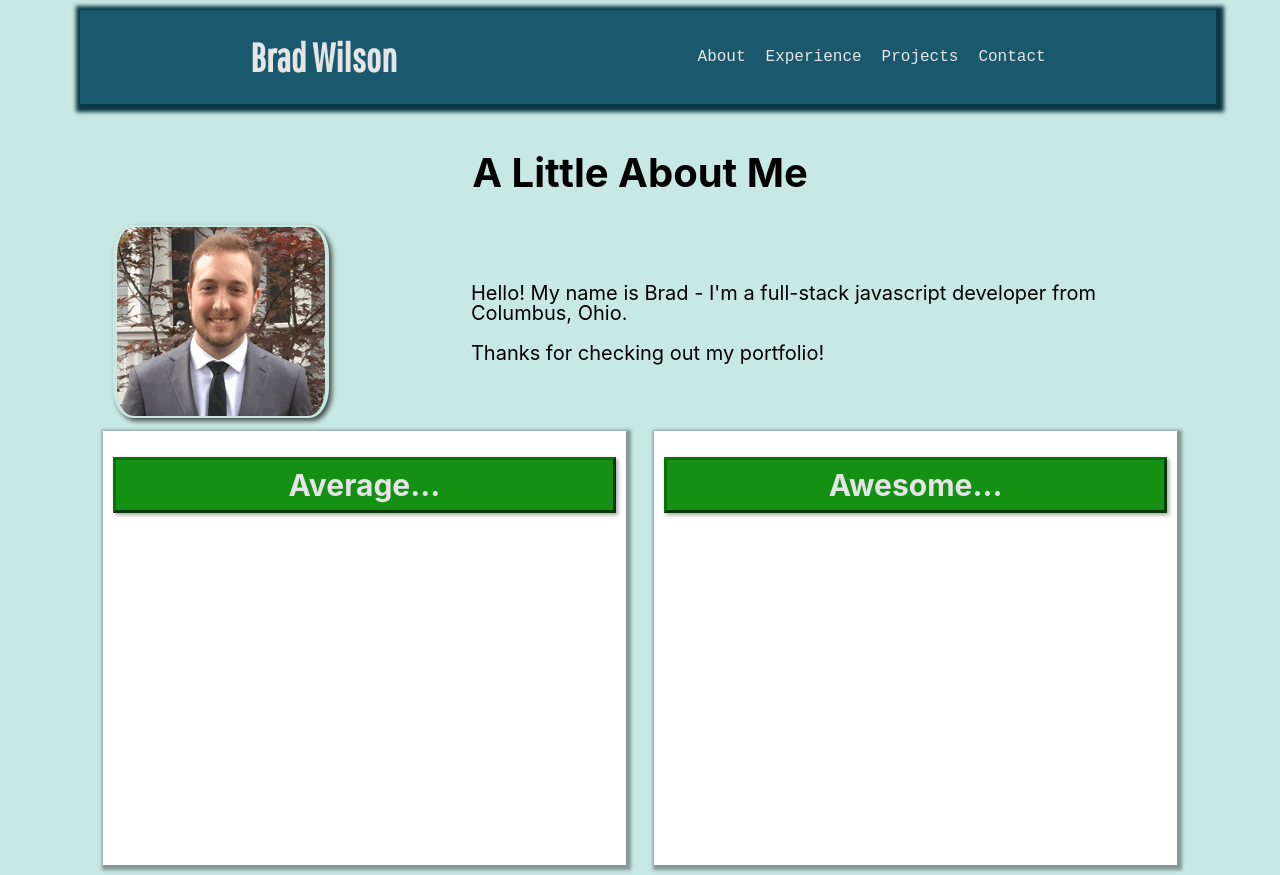
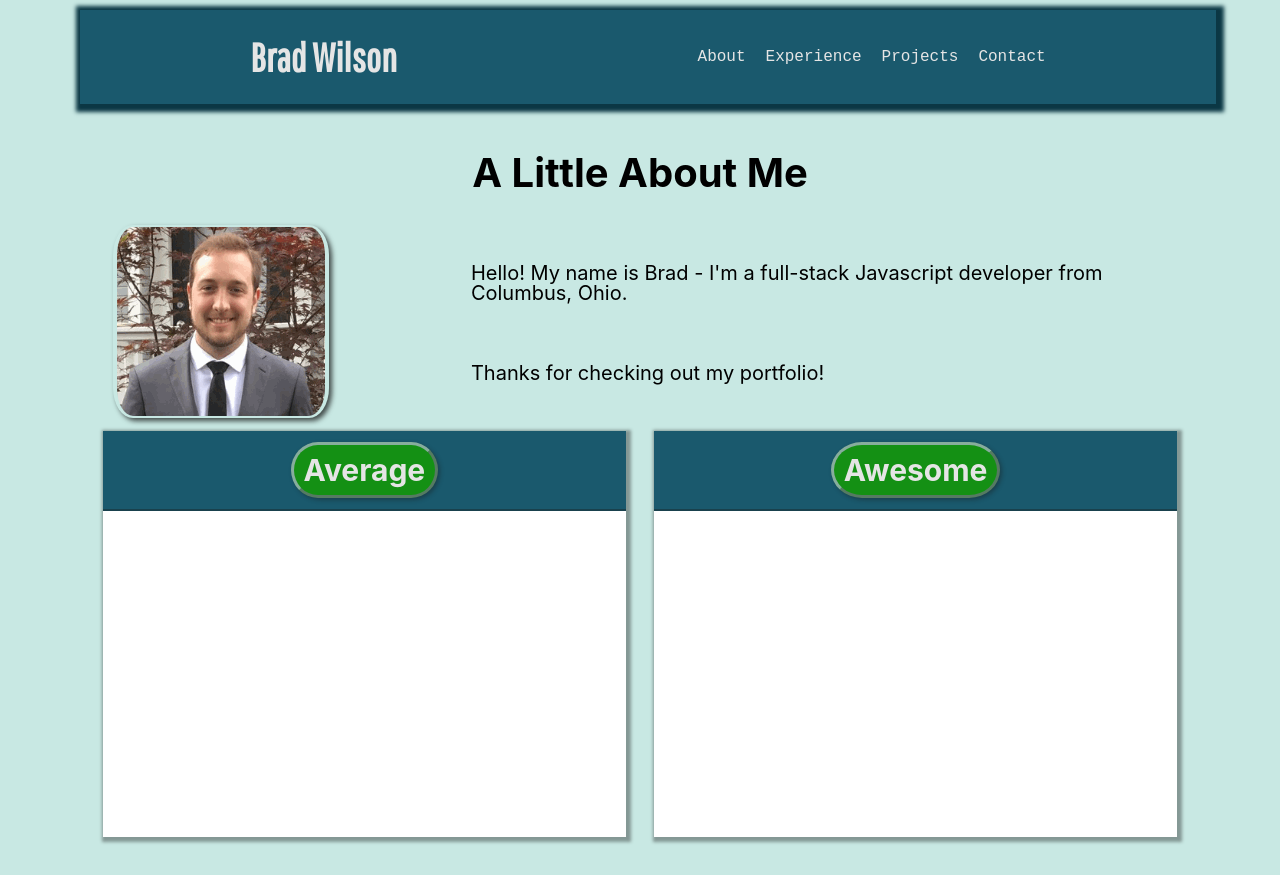
Before and after one commit to bnwilson/bnwilson.github.io, a React (Create React App) app: page / in a window 1280 px wide. After the commit the page ends 847 px from the top, so only its background shows below. Built offline with nearby package versions, Linux system fonts and the light colour scheme; a web font is replaced by a local one.

Commit message:
Added button press transform effect on About page

```diff
--- a/src/Components/About.jsx
+++ b/src/Components/About.jsx
@@ -30,8 +30,10 @@ function About (props) {
                     <Logo/>
                     <span className="about_text-box">
                         <p className="about_text">
-                            Hello! My name is Brad - I'm a full-stack javascript developer
+                            Hello! My name is Brad - I'm a full-stack Javascript developer
                             from Columbus, Ohio.
+                            <br/><br/>
+
                             <br/><br/>
                             Thanks for checking out my portfolio!
                         </p>
@@ -40,12 +42,14 @@ function About (props) {
             </div>
             <div className="about-wrapper">
                 <span className="content_box">
+                    <div className="about-header__wrapper">
                         <h2
                             className="about-header average-title"
                             onClick={handleClick}
                             value="average"
-                        >Average...
+                            >Average
                         </h2>
+                    </div>
                     <div className="about-list-avg">
                         <ul>
                             <li className="about-hidden">Golfer</li>
@@ -57,12 +61,14 @@ function About (props) {
                     </div>
                 </span>
                 <span className="content_box">
+                    <div className="about-header__wrapper">
                         <h2
                             className="about-header awesome-title"
                             onClick={handleClick}
                             value="awesome"
-                        >Awesome...
+                            >Awesome
                         </h2>
+                    </div>
                     <div className="about-list-awesome">
                         <ul>
                             <li className="about-hidden">Full-stack Javascript Developer</li>
--- a/src/styles/about.css
+++ b/src/styles/about.css
@@ -8,7 +8,8 @@
     cursor: pointer;
     padding: .5rem 10px;
     margin: 1px .5rem;
-    border: 3px outset rgba(1, 105, 1, 0.698);
+    border-radius: 20% / 55%;
+    border: 3px outset rgba(185, 187, 216, 0.698);
     /* background-color: rgba(179, 180, 255, 0.5); */
     background-color: rgb(20, 144, 20);
     color: var(--off-white);
@@ -17,6 +18,20 @@
 
 .about-header:hover {
     background-color: rgba(3, 194, 3, 0.698);
+}
+
+.about-header:active {
+    box-shadow: none;
+    transform: translate(1px, 2px);
+}
+
+.about-header__wrapper {
+    display: flex;
+    justify-content: center;
+    align-content: center;
+    padding: .5rem 0;
+    border-bottom: 2px solid var(--light-shadow);
+    background-color: var(--header-color);
 }
 
 .about-hidden {
@@ -72,7 +87,6 @@
     background-color: white;
     box-shadow: var(--light-shadow) 2px 2px 3px 3px;
     margin: .5rem .5rem;
-    padding: 1.25rem 0;
 }
 
 /* Animations */
```
Lines whose indentation alone changed are shown as unchanged.
